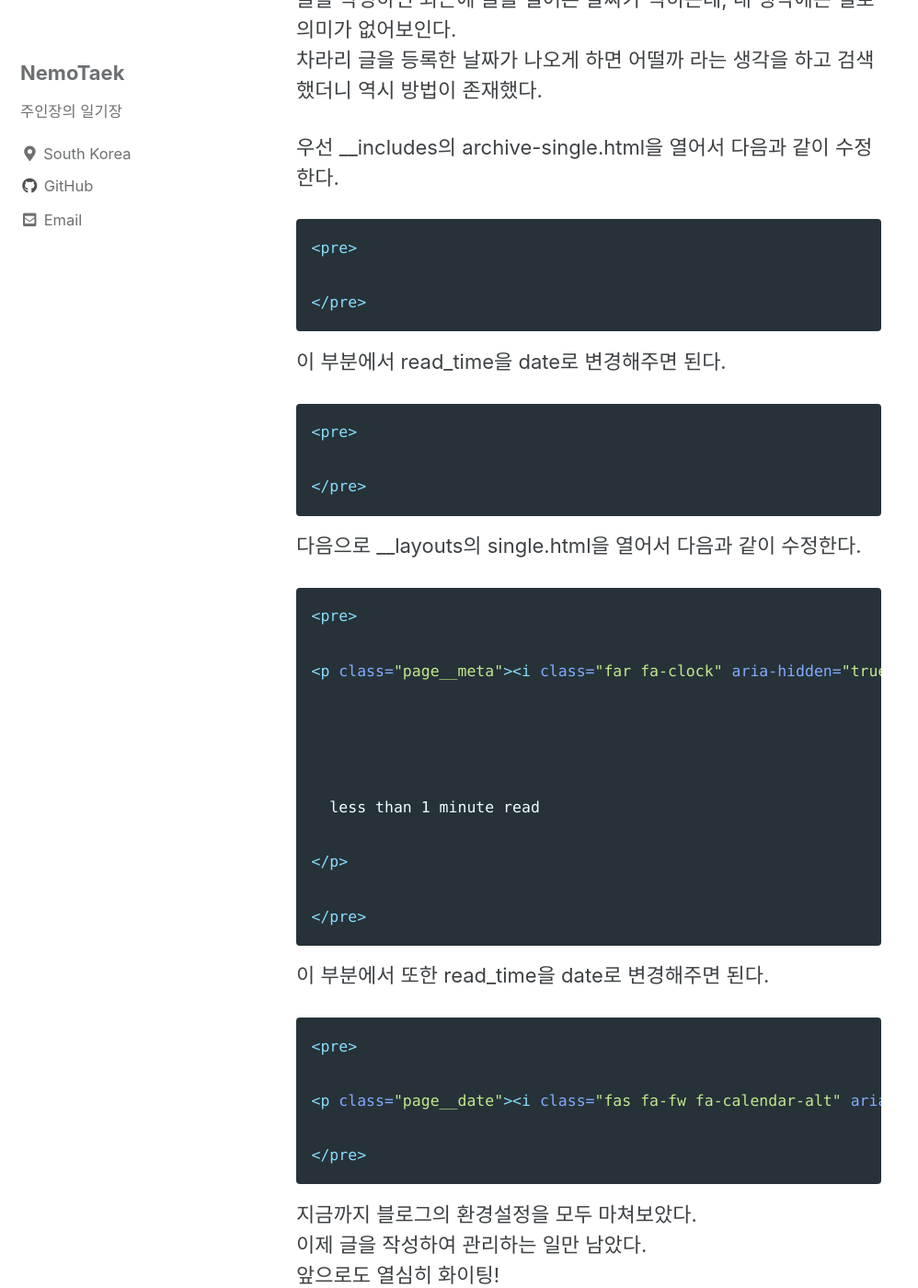
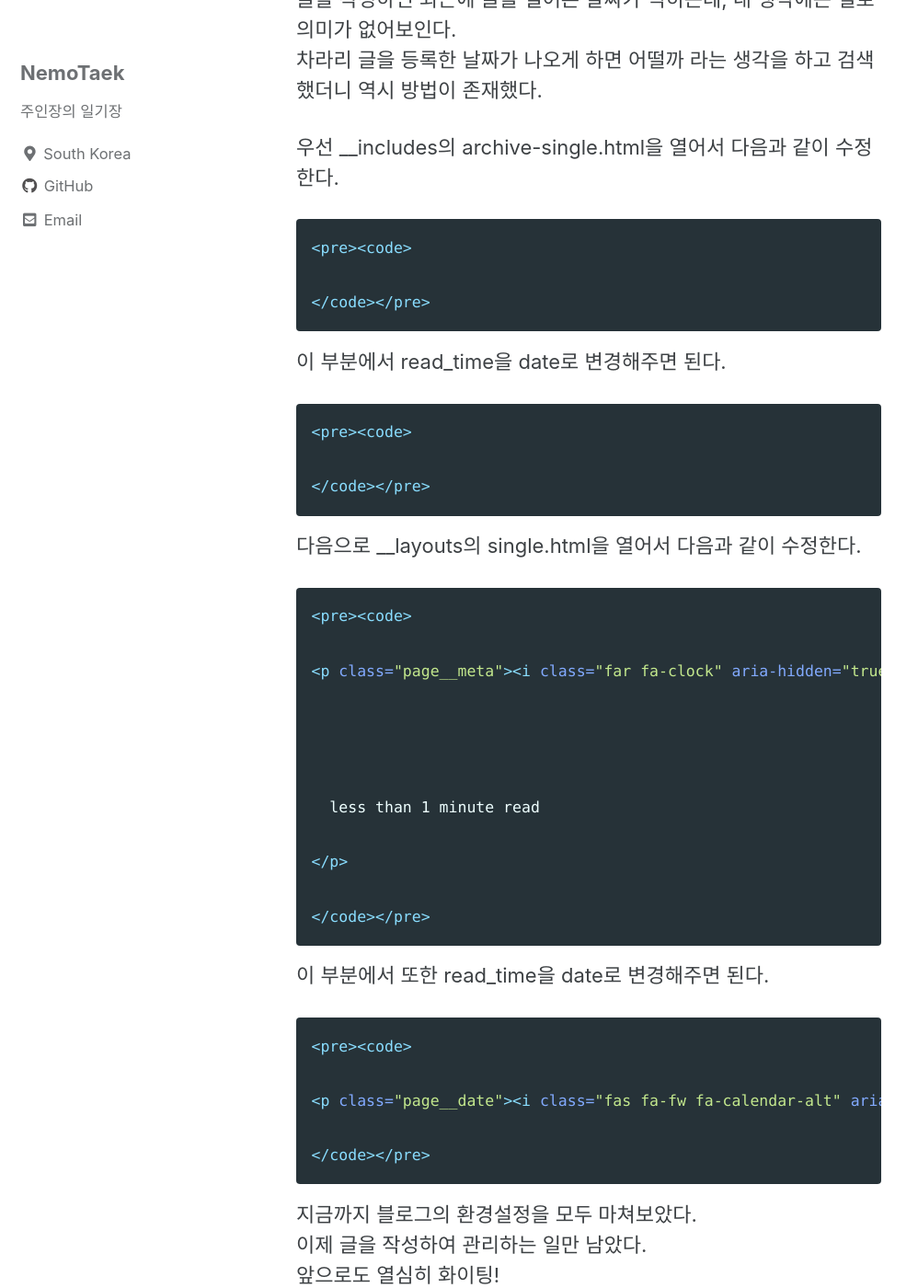
Before and after one commit to NemoTaek/NemoNote, a Jekyll site: the page built from _posts/2020-08-10-200810.md, in a window 1280 px wide and 1400 px high, scrolled down 468 px. Shown: the whole window at 92% size, without its empty margins (0-998 px from the left). Built offline with Jekyll 4.4.1, drawn with Linux system fonts in a browser that asks for light colours; cached includes are drawn as plain includes; a script bundle is joined from its source files by our own code; comment, search, counter and statistics services are not loaded.

Commit message:
메뉴 만들기 글 작성

````diff
--- a/_posts/2020-08-10-200810.md
+++ b/_posts/2020-08-10-200810.md
@@ -15,36 +15,36 @@ title에 메뉴 명을 작성하고, url에 그 메뉴가 연결될 링크 주
 
 우선 __includes의 archive-single.html을 열어서 다음과 같이 수정한다.
 ```html
-<pre>
+<pre><code>
 {% if post.read_time %}
 <p class="page__meta"><i class="far fa-clock" aria-hidden="true"></i> {% include read-time.html %}</p>
 {% endif %}
-</pre>
+</code></pre>
 ```
 이 부분에서 read_time을 date로 변경해주면 된다.
 ```html
-<pre>
+<pre><code>
 {% if post.date %}
 <p class="page__meta"><i class="far fa-fw fa-calendar-alt" aria-hidden="true"></i> {{ post.date | date: "%B %d %Y" }}</p>
 {% endif %}
-</pre>
+</code></pre>
 ```
 
 다음으로 __layouts의 single.html을 열어서 다음과 같이 수정한다.
 ```html
-<pre>
+<pre><code>
 {% if page.read_time %}
 <p class="page__meta"><i class="far fa-clock" aria-hidden="true"></i> {% include read-time.html %}</p>
 {% endif %}
-</pre>
+</code></pre>
 ```
 이 부분에서 또한 read_time을 date로 변경해주면 된다.
 ```html
-<pre>
+<pre><code>
 {% if page.date %}
 <p class="page__date"><i class="fas fa-fw fa-calendar-alt" aria-hidden="true"></i> {{ site.data.ui-text[site.locale].date_label | default: "Updated:" }} <time datetime="{{ page.date | date_to_xmlschema }}">{{ page.date | date: "%B %d, %Y" }}</time></p>
 {% endif %}
-</pre>
+</code></pre>
 ```
 
 지금까지 블로그의 환경설정을 모두 마쳐보았다.
````
